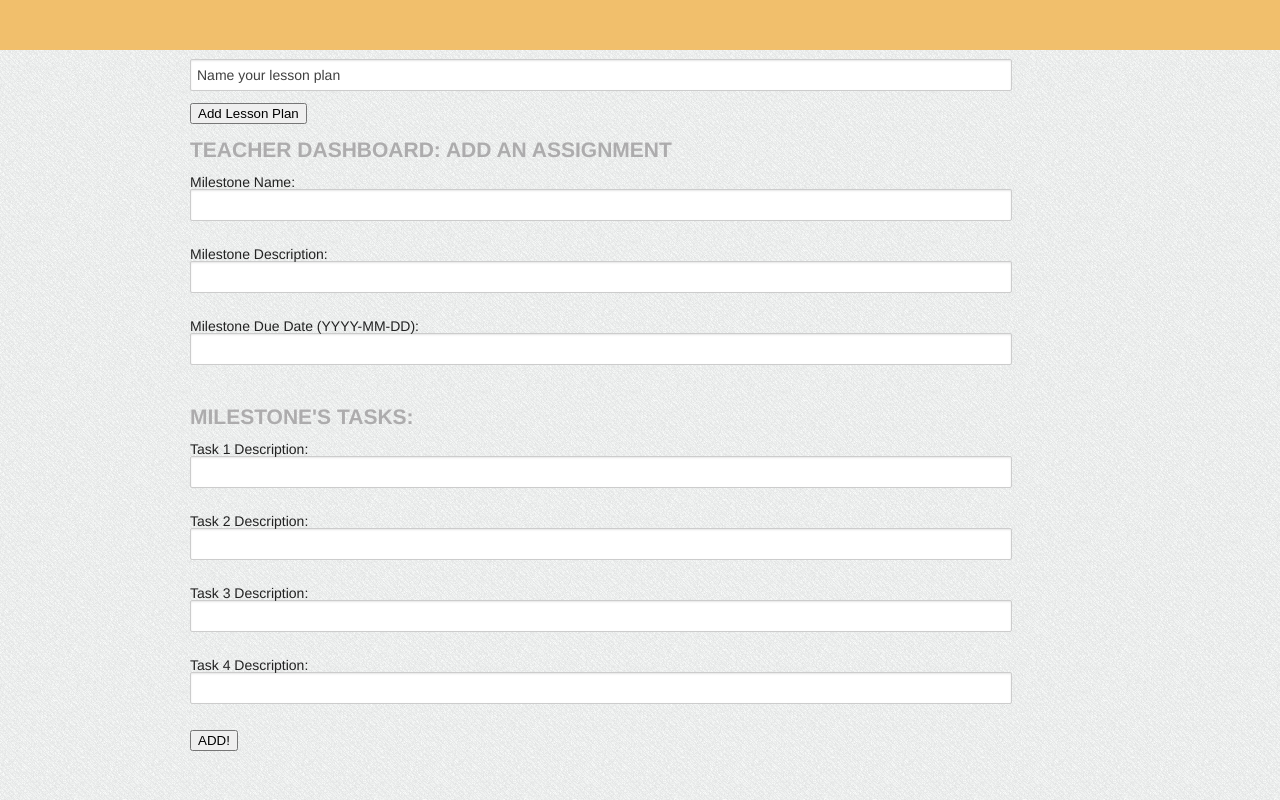
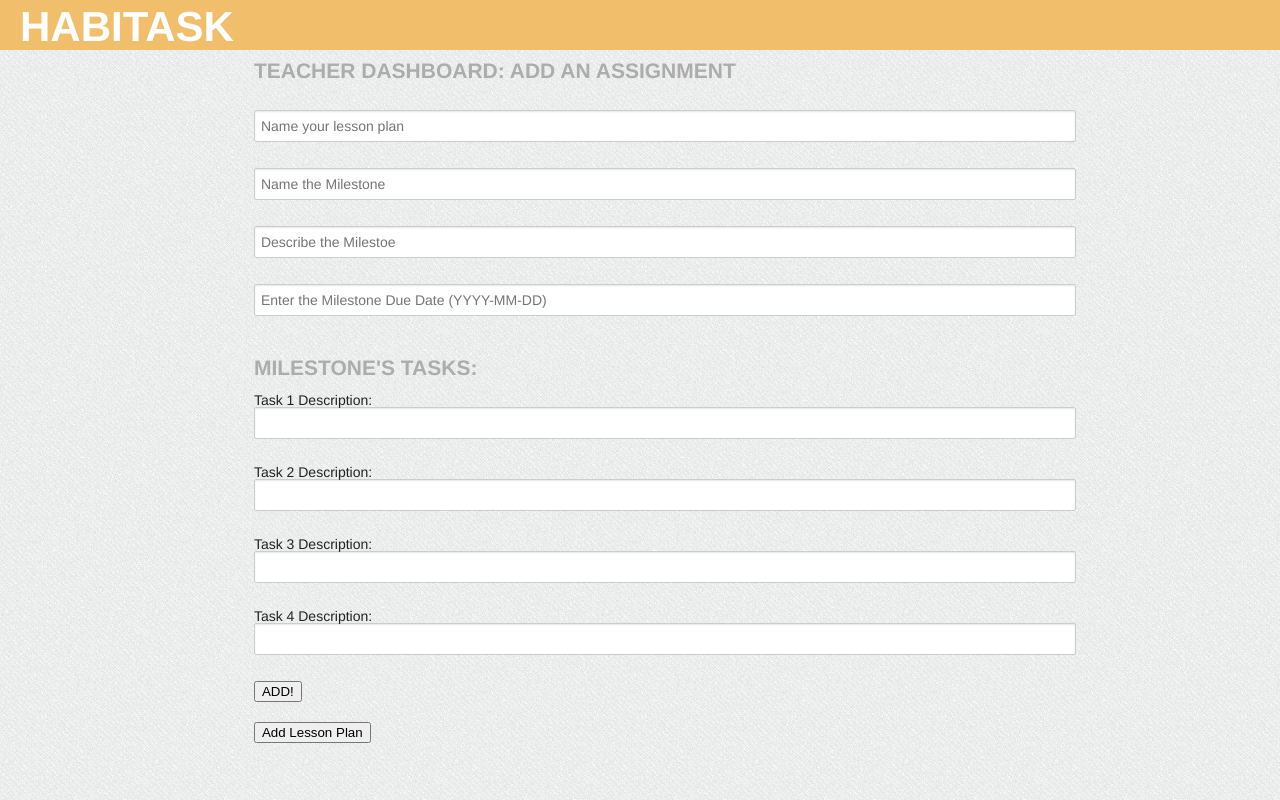
Before and after one commit to dastardlylemon/ss12-planner, a plain HTML site: page teacher.html in a window 1280 px wide. Drawn offline with Linux system fonts and the light colour scheme; a web font is replaced by a local one.

Commit message:
Made some changes to teacher.html and stylesheets/style.css

```diff
--- a/stylesheets/style.css
+++ b/stylesheets/style.css
@@ -154,6 +154,15 @@ h1 {
 	margin-left: 20px;
 	font-size: 2em;
 }
+
+#header h2 {
+	margin-top: 4px;
+	float: left;
+	margin-left: 20px;
+	font-size: 3em;
+	color: #FFFFFF;
+}
+
 
 h2 {
 	font-size: 4em;
--- a/teacher.html
+++ b/teacher.html
@@ -124,15 +124,18 @@
          <script src="javascripts/modernizr.foundation.js"></script>
       </head>
       <body>
-         <div id="header"></div>
+         <div id="header">
+	   <h2>Habitask</h2>
+	 </div>
          <div class="row">
             <div class="content eleven columns">
-               <br><input type="text" id="calname" value="Name your lesson plan"><button id="add-calendar" onclick="addcal()">Add Lesson Plan</button> <br>
                <h5>Teacher Dashboard: Add an Assignment</h5>
+	      <br><input type="text" id="calname" placeholder="Name your lesson plan"></br>
                <form class="mileadd" action="#" onsubmit="required()">
-                  Milestone Name: <input type="text" name="mile_name"><br>
-		  Milestone Description: <input type="text" name="mile_desc"><br>
-		  Milestone Due Date (YYYY-MM-DD): <input type="text" name="mile_date"><br>
+                  <input type="text" name="mile_name" placeholder="Name the Milestone"><br>
+		  <input type="text" name="mile_desc" placeholder="Describe the Milestoe"><br>
+		  <input type="text" name="mile_date" placeholder="Enter the Milestone Due Date (YYYY-MM-DD)"><br>
+
                <h5>Milestone's Tasks:</h5>
                  Task 1 Description: <input type="text" name="task_desc1"><br>
                  Task 2 Description: <input type="text" name="task_desc2"><br>
@@ -140,6 +143,7 @@
                  Task 4 Description: <input type="text" name="task_desc4"><br>
 		 <button id="add-milestone" onclick="insertEvent()">ADD!</button>
                </form>
+               <button id="add-calendar" onclick="addcal()">Add Lesson Plan</button>
             </div>
          </div>
          <!-- Included JS Files (Uncompressed) -->
```
